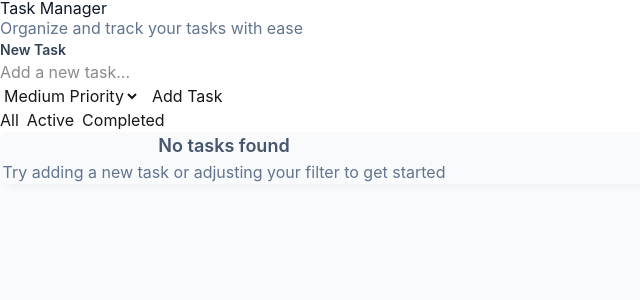
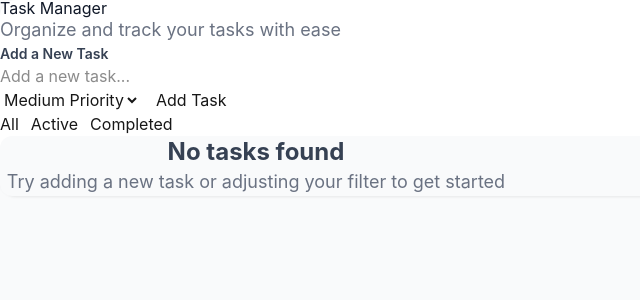
Before and after one commit to gitlarshub/AI-Agent, a Next.js app: page / in a window 1280 px wide. Shown: the top 300 px of the page, without its empty margins (0-640 px from the left). Built offline with nearby package versions, Linux system fonts and the light colour scheme.

Commit message:
fix: properly center layout with gray-50 bg and improved spacing - resolve top-left cramping issue

```diff
--- a/app/globals.css
+++ b/app/globals.css
@@ -24,7 +24,7 @@
 }
 
 body {
-  background: var(--background);
+  background-color: #f8fafc;
   color: var(--foreground);
   font-family: -apple-system, BlinkMacSystemFont, 'Segoe UI', 'Roboto', 'Oxygen',
     'Ubuntu', 'Cantarell', 'Fira Sans', 'Droid Sans', 'Helvetica Neue',
--- a/app/page.tsx
+++ b/app/page.tsx
@@ -68,12 +68,12 @@ export default function HomePage() {
   })
 
   return (
-    <main className="min-h-screen bg-slate-50">
-      <div className="max-w-4xl mx-auto px-4 sm:px-6 lg:px-8 py-10 sm:py-16">
-        <div className="bg-white rounded-2xl shadow-lg p-8 sm:p-12" style={{ boxShadow: '0 2px 8px rgba(0, 0, 0, 0.05)' }}>
-          <header className="mb-10">
-            <h1 className="text-4xl sm:text-5xl font-bold text-slate-900 mb-3">Task Manager</h1>
-            <p className="text-slate-500 text-base">Organize and track your tasks with ease</p>
+    <main className="min-h-screen bg-gray-50">
+      <div className="max-w-5xl mx-auto px-4 sm:px-6 lg:px-8 py-12 sm:py-20">
+        <div className="bg-white rounded-2xl shadow-sm p-8 sm:p-10" style={{ boxShadow: '0 1px 3px rgba(0, 0, 0, 0.08)' }}>
+          <header className="mb-12 pb-8 border-b border-gray-200">
+            <h1 className="text-5xl sm:text-6xl font-bold text-gray-900 mb-2">Task Manager</h1>
+            <p className="text-gray-500 text-lg">Organize and track your tasks with ease</p>
           </header>
           <AddTaskForm onAddTask={addTask} />
           <FilterButtons activeFilter={filter} onFilterChange={setFilter} />
--- a/components/AddTaskForm.tsx
+++ b/components/AddTaskForm.tsx
@@ -19,24 +19,24 @@ export default function AddTaskForm({ onAddTask }: AddTaskFormProps) {
   }
 
   return (
-    <form onSubmit={handleSubmit} className="mb-8">
-      <div className="space-y-3 mb-4">
-        <label htmlFor="task-input" className="block text-sm font-semibold text-slate-700">New Task</label>
+    <form onSubmit={handleSubmit} className="mb-10 pb-8 border-b border-gray-200">
+      <div className="space-y-3 mb-5">
+        <label htmlFor="task-input" className="block text-sm font-semibold text-gray-700">Add a New Task</label>
         <input
           id="task-input"
           type="text"
           value={title}
           onChange={(e) => setTitle(e.target.value)}
           placeholder="Add a new task..."
-          className="w-full px-4 py-3 border border-slate-200 rounded-lg focus:outline-none focus:ring-2 focus:ring-blue-500 focus:border-transparent bg-white placeholder-slate-400 text-slate-900"
+          className="w-full px-4 py-3 border border-gray-300 rounded-lg focus:outline-none focus:ring-2 focus:ring-blue-500 focus:border-transparent bg-white placeholder-gray-400 text-gray-900"
           aria-label="Task title"
         />
       </div>
-      <div className="flex gap-3 flex-wrap">
+      <div className="flex gap-4 flex-wrap items-center">
         <select
           value={priority}
           onChange={(e) => setPriority(e.target.value as Priority)}
-          className="px-4 py-2 border border-slate-200 rounded-lg focus:outline-none focus:ring-2 focus:ring-blue-500 bg-white text-slate-900 font-medium"
+          className="px-4 py-2 border border-gray-300 rounded-lg focus:outline-none focus:ring-2 focus:ring-blue-500 bg-white text-gray-900 font-medium"
           aria-label="Task priority"
           style={{ borderRadius: '6px' }}
         >
@@ -46,7 +46,7 @@ export default function AddTaskForm({ onAddTask }: AddTaskFormProps) {
         </select>
         <button
           type="submit"
-          className="bg-blue-600 hover:bg-blue-700 text-white px-8 py-2 rounded font-semibold flex-shrink-0"
+          className="bg-blue-600 hover:bg-blue-700 text-white px-8 py-2 rounded font-semibold"
           style={{ borderRadius: '6px' }}
           aria-label="Add task"
         >
--- a/components/FilterButtons.tsx
+++ b/components/FilterButtons.tsx
@@ -13,15 +13,15 @@ export default function FilterButtons({ activeFilter, onFilterChange }: FilterBu
     ]
 
     return (
-        <div className="flex flex-wrap gap-3 mb-8">
-            <div className="flex gap-2">
+        <div className="flex flex-wrap gap-3 mb-10 pb-8 border-b border-gray-200">
+            <div className="flex gap-3">
                 {filters.map((filter) => (
                     <button
                         key={filter.value}
                         onClick={() => onFilterChange(filter.value)}
-                        className={`px-5 py-2 rounded font-semibold transition-colors ${activeFilter === filter.value
+                        className={`px-6 py-2 rounded font-semibold transition-colors ${activeFilter === filter.value
                                 ? "bg-blue-600 text-white"
-                                : "bg-slate-100 text-slate-700 hover:bg-slate-200"
+                                : "bg-gray-100 text-gray-700 hover:bg-gray-200"
                             }`}
                         style={{ borderRadius: "6px" }}
                         aria-pressed={activeFilter === filter.value}
--- a/components/TaskItem.tsx
+++ b/components/TaskItem.tsx
@@ -11,9 +11,9 @@ type TaskItemProps = {
 export default function TaskItem({ task, onToggle, onDelete }: TaskItemProps) {
     return (
         <li
-            className={`flex items-center justify-between px-6 py-4 transition-colors ${task.completed
-                    ? "bg-slate-50"
-                    : "bg-white hover:bg-slate-50"
+            className={`flex items-center justify-between px-6 py-5 transition-colors ${task.completed
+                ? "bg-gray-50"
+                : "bg-white hover:bg-gray-50"
                 }`}
         >
             <div className="flex items-center gap-4 flex-1 min-w-0">
@@ -21,19 +21,19 @@ export default function TaskItem({ task, onToggle, onDelete }: TaskItemProps) {
                     type="checkbox"
                     checked={task.completed}
                     onChange={() => onToggle(task.id)}
-                    className="w-5 h-5 text-blue-600 rounded cursor-pointer border-slate-300 focus:ring-2 focus:ring-blue-500 focus:ring-offset-0 flex-shrink-0"
+                    className="w-5 h-5 text-blue-600 rounded cursor-pointer border-gray-300 focus:ring-2 focus:ring-blue-500 focus:ring-offset-0 flex-shrink-0"
                     aria-label={`Mark "${task.title}" as ${task.completed ? "incomplete" : "complete"}`}
                 />
                 <span className={`flex-1 text-base truncate font-medium ${task.completed
-                        ? "line-through text-slate-400"
-                        : "text-slate-900"
+                    ? "line-through text-gray-400"
+                    : "text-gray-900"
                     }`}>
                     {task.title}
                 </span>
             </div>
             <div className="flex items-center gap-3 ml-4 flex-shrink-0">
                 {task.completed ? (
-                    <span className="px-4 py-2 rounded text-xs font-bold bg-slate-100 text-slate-600" style={{ borderRadius: '6px' }}>
+                    <span className="px-4 py-2 rounded text-xs font-bold bg-gray-200 text-gray-700" style={{ borderRadius: '6px' }}>
                         Completed
                     </span>
                 ) : (
@@ -41,7 +41,7 @@ export default function TaskItem({ task, onToggle, onDelete }: TaskItemProps) {
                 )}
                 <button
                     onClick={() => onDelete(task.id)}
-                    className="bg-slate-100 hover:bg-red-100 text-slate-600 hover:text-red-600 px-4 py-2 rounded text-sm font-semibold transition-colors"
+                    className="bg-gray-100 hover:bg-red-100 text-gray-600 hover:text-red-600 px-4 py-2 rounded text-sm font-semibold transition-colors"
                     style={{ borderRadius: '6px' }}
                     aria-label={`Delete "${task.title}"`}
                 >
--- a/components/TaskList.tsx
+++ b/components/TaskList.tsx
@@ -11,10 +11,10 @@ type TaskListProps = {
 export default function TaskList({ tasks, onToggleTask, onDeleteTask }: TaskListProps) {
   if (tasks.length === 0) {
     return (
-      <div className="bg-slate-50 rounded-lg p-12 text-center">
-        <div className="max-w-md mx-auto">
-          <p className="text-slate-600 text-lg font-semibold mb-2">No tasks found</p>
-          <p className="text-slate-500 text-base">Try adding a new task or adjusting your filter to get started</p>
+      <div className="bg-gray-50 rounded-xl p-16 text-center">
+        <div className="max-w-lg mx-auto">
+          <p className="text-gray-700 text-2xl font-bold mb-3">No tasks found</p>
+          <p className="text-gray-500 text-lg">Try adding a new task or adjusting your filter to get started</p>
         </div>
       </div>
     )
@@ -22,12 +22,12 @@ export default function TaskList({ tasks, onToggleTask, onDeleteTask }: TaskList
 
   return (
     <div className="space-y-4">
-      <ul className="border border-slate-200 rounded-xl overflow-hidden divide-y divide-slate-200" style={{ boxShadow: '0 2px 8px rgba(0, 0, 0, 0.05)' }}>
+      <ul className="border border-gray-200 rounded-xl overflow-hidden divide-y divide-gray-200" style={{ boxShadow: '0 1px 3px rgba(0, 0, 0, 0.08)' }}>
         {tasks.map((task) => (
           <TaskItem key={task.id} task={task} onToggle={onToggleTask} onDelete={onDeleteTask} />
         ))}
       </ul>
-      <p className="text-slate-500 text-sm text-center py-2">
+      <p className="text-gray-500 text-sm text-center py-3">
         {tasks.length} {tasks.length === 1 ? 'task' : 'tasks'} displayed
       </p>
     </div>
```
Also changed, not shown: 1 other file (tests, documents, lock files or other folders).
